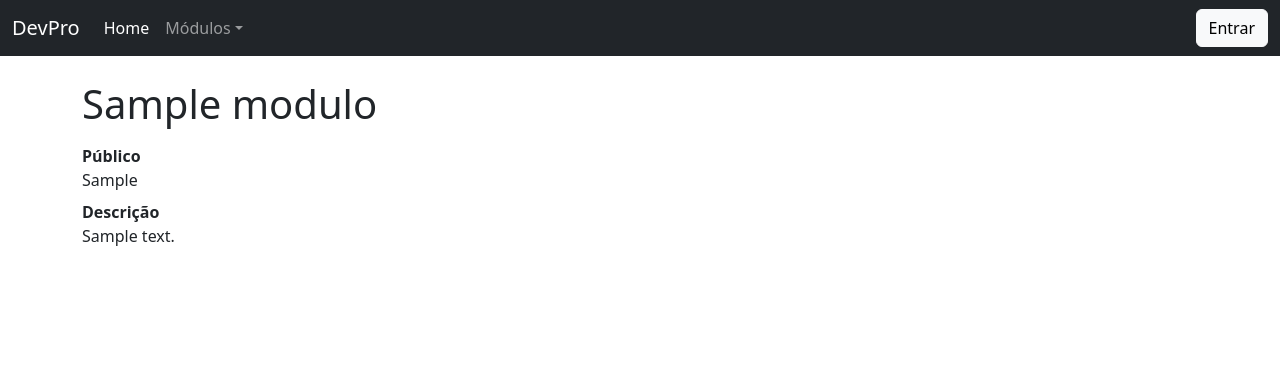
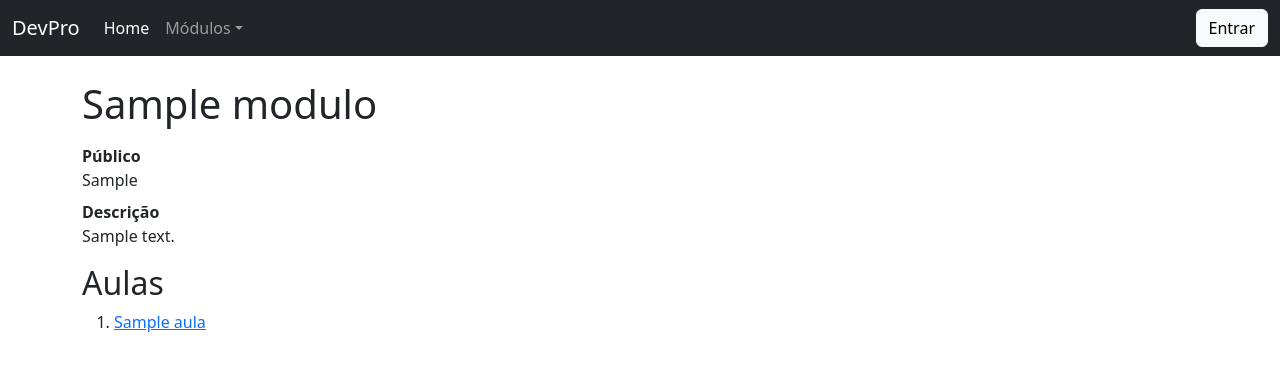
Before and after one commit to ruandiego23/django-devpro-br, a Django app: a page that uses devpro/modulos/templates/modulos/modulo_detalhe.html in a window 1280 px wide. Shown: the top 371 px of the page. Run offline with Django 5.2, Linux system fonts and the light colour scheme; tables that the repository leaves empty hold one stand-in row (values such as "Sample post"); some libraries are stand-ins or nearby versions.

Commit message:
Classe Aula criada e sua página HTML tambem

```diff
--- a/devpro/modulos/facade.py
+++ b/devpro/modulos/facade.py
@@ -1,17 +1,31 @@
 from typing import List
 
-from devpro.modulos.models import Modulo
+from devpro.modulos.models import Modulo, Aula
 
 
 def listar_modulos_ordenados() -> List[Modulo]:
     """
     Uma lista com módulos ordenados pela data de sua criação.
     """
-    return list(Modulo.objects.order_by('criado_em').all())
+    return list(Modulo.objects.order_by('-criado_em').all())
 
 
 def encontrar_modulo(slug: str) -> Modulo:
     """
-    Encontrar o módulo respectivo ao seu slug
+    Encontrar o módulo respectivo ao seu slug.
     """
     return Modulo.objects.get(slug=slug)
+
+
+def listar_aulas_de_modulos_ordenados(modulo: Modulo):
+    """
+    Uma lista de aulas correspondente a um módulo.
+    """
+    return list(modulo.aula_set.order_by('-criado_em').all())
+
+
+def encontrar_aula(slug):
+    """
+    Encontrar aula de acordo com o slug.
+    """
+    return Aula.objects.get(slug=slug)
--- a/devpro/modulos/models.py
+++ b/devpro/modulos/models.py
@@ -23,3 +23,22 @@ class Modulo(models.Model):
 
     def get_absolute_url(self):
         return reverse('modulos:modulo', kwargs={'slug': self.slug})
+
+
+class Aula(models.Model):
+    titulo = models.CharField(max_length=100)
+    slug = models.SlugField(unique=True, max_length=125)
+    modulo = models.ForeignKey(Modulo, on_delete=models.PROTECT)
+    criado_em = models.DateTimeField(auto_now_add=True)
+    modificado_em = models.DateTimeField(auto_now=True)
+
+    class Meta:
+        order_with_respect_to = "modulo"
+        verbose_name = 'Aula'
+        verbose_name_plural = 'Aulas'
+
+    def __str__(self):
+        return self.titulo
+
+    def get_absolute_url(self):
+        return reverse('modulos:aula', args=(self.slug,))
--- a/devpro/modulos/templates/modulos/modulo_detalhe.html
+++ b/devpro/modulos/templates/modulos/modulo_detalhe.html
@@ -13,6 +13,15 @@
                     <dt>Descrição</dt>
                     <dd>{{ modulo.descricao }}</dd>
                 </dl>
+                <h2 class="mt-sm-2 mb-sm-2">Aulas</h2>
+                    <ol>
+                        {% for aula in aulas %}
+                        <li><a class="mt-sm-2 mb-sm-2" href="{{ aula.get_absolute_url }}">{{ aula.titulo }}</a></li>
+                        {% endfor %}
+                    </ol>
+
+
+
             </div>
         </div>
     </div>
--- a/devpro/modulos/urls.py
+++ b/devpro/modulos/urls.py
@@ -4,5 +4,6 @@ from devpro.modulos import views
 app_name = 'modulos'
 
 urlpatterns = [
-    path('<slug:slug>', views.modulo, name='modulo'),
+    path('<slug:slug>', views.modulo_aulas, name='modulo'),
+    path('aulas/<slug:slug>', views.aula, name='aula'),
 ]
--- a/devpro/modulos/views.py
+++ b/devpro/modulos/views.py
@@ -4,6 +4,12 @@ from devpro.modulos import facade
 
 # Create your views here.
 
-def modulo(request, slug):
+def modulo_aulas(request, slug):
     modulo = facade.encontrar_modulo(slug)
-    return render(request, 'modulos/modulo_detalhe.html', {'modulo': modulo})
+    aulas = facade.listar_aulas_de_modulos_ordenados(modulo)
+    return render(request, 'modulos/modulo_detalhe.html', {'modulo': modulo, 'aulas': aulas})
+
+
+def aula(request, slug):
+    aula = facade.encontrar_aula(slug)
+    return render(request, 'modulos/aula.html', {'aula': aula})
```
Also changed, not shown: devpro/modulos/admin.py (+10 -2 lines), devpro/modulos/templates/modulos/aula.html (added, +62 -0 lines), devpro/modulos/tests/test_context_proccessors.py (+1 -1 lines), devpro/modulos/tests/test_modulo_detalhe.py (added, +38 -0 lines), .github/workflows/django.yml, devpro/modulos/migrations/0005_aula.py (added).
